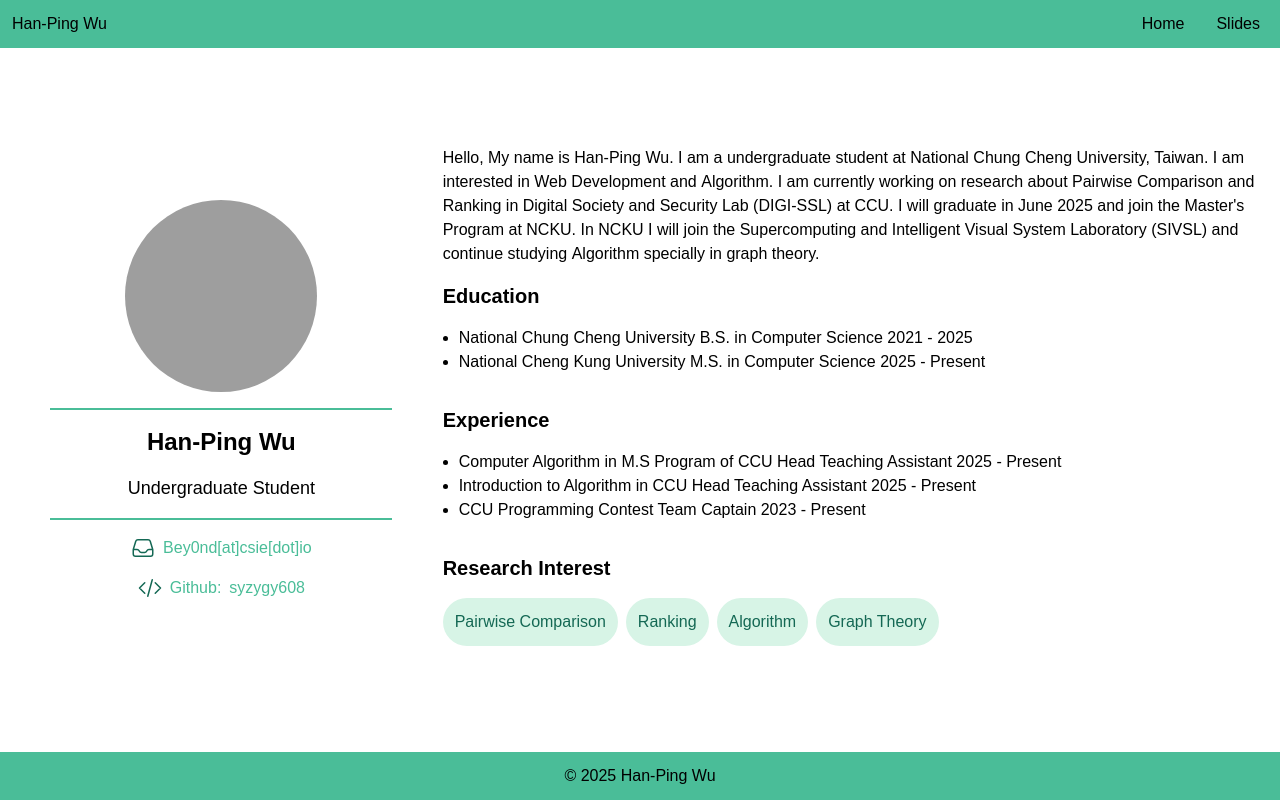
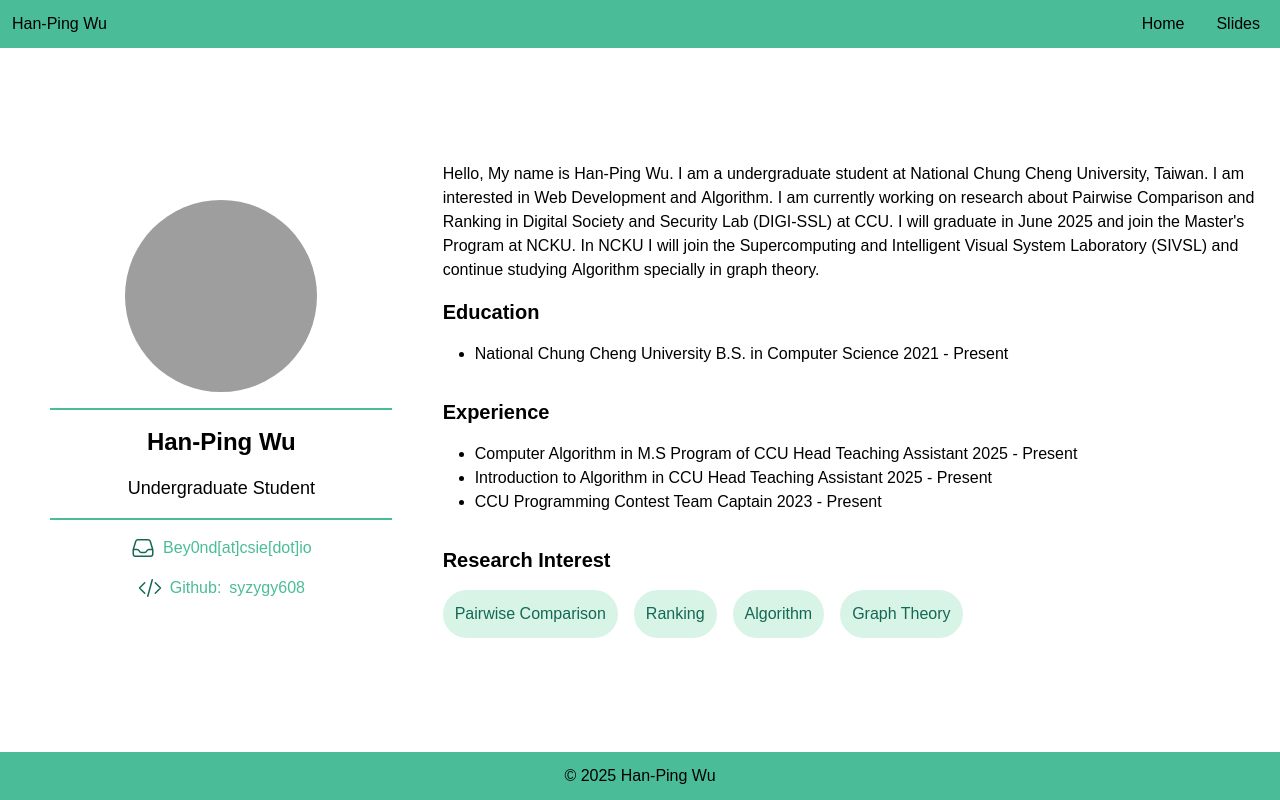
Before and after one commit to syzygy608/PersonalWebsite, an Astro site: page / in a window 1280 px wide. Built offline with nearby package versions, Linux system fonts and the light colour scheme; Astro itself is replaced by a stand-in of ours; grey boxes are pictures that could not be loaded.

Commit message:
update css for research interest

```diff
--- a/src/layouts/education.astro
+++ b/src/layouts/education.astro
@@ -4,7 +4,7 @@ interface Education {
   degree: string;
   major: string;
   start: number;
-  graduation?: number;
+  graduation?: number | string;
 }
 
 const myEducation: Education[] = [
@@ -13,20 +13,20 @@ const myEducation: Education[] = [
     degree: "B.S.",
     major: "Computer Science",
     start: 2021,
-    graduation: 2025,
   },
-  {
-    school: "National Cheng Kung University",
-    degree: "M.S.",
-    major: "Computer Science",
-    start: 2025,
-  },
+  // {
+  //   school: "National Cheng Kung University",
+  //   degree: "M.S.",
+  //   major: "Computer Science",
+  //   start: 2025,
+  //   graduation: "?",
+  // },
 ];
 ---
 
 <div class="flex flex-col pt-4">
   <h2 class="text-xl font-bold">Education</h2>
-  <ul class="list-disc p-4">
+  <ul class="list-disc p-4 ml-4">
     {
       myEducation.map((edu) => (
         <li>
--- a/src/layouts/experience.astro
+++ b/src/layouts/experience.astro
@@ -27,7 +27,7 @@ const myExperience: Experience[] = [
 
 <div class="flex flex-col pt-4">
   <h2 class="text-xl font-bold">Experience</h2>
-  <ul class="list-disc p-4">
+  <ul class="list-disc p-4 ml-4">
     {
       myExperience.map((exp) => (
         <li>
--- a/src/layouts/research_interest.astro
+++ b/src/layouts/research_interest.astro
@@ -9,10 +9,10 @@ const interest = [
 
 <div class="flex flex-col space-y-4 pt-4">
   <h2 class="text-xl font-bold">Research Interest</h2>
-  <div class="flex flex-col md:flex-row space-y-2 md:space-x-2">
+  <div class="flex flex-col items-center md:flex-row" id = "research_interest">
     {
       interest.map((item) => (
-        <div class="bg-gossamer-100 text-gossamer-700 hover:bg-gossamer-300 flex justify-center items-center text-center rounded-full p-3 h-12 duration-300">
+        <div class="bg-gossamer-100 text-gossamer-700 hover:bg-gossamer-300 flex justify-center items-center text-center rounded-full p-3 h-12 max-w-50 duration-300">
           {item}
         </div>
       ))
--- a/src/style/global.css
+++ b/src/style/global.css
@@ -28,3 +28,6 @@
 #info a:hover {
   @apply text-gossamer-700 underline duration-300;
 }
+#research_interest :not(:last-child) {
+  @apply max-md:mb-4 md:me-4;
+}
```
